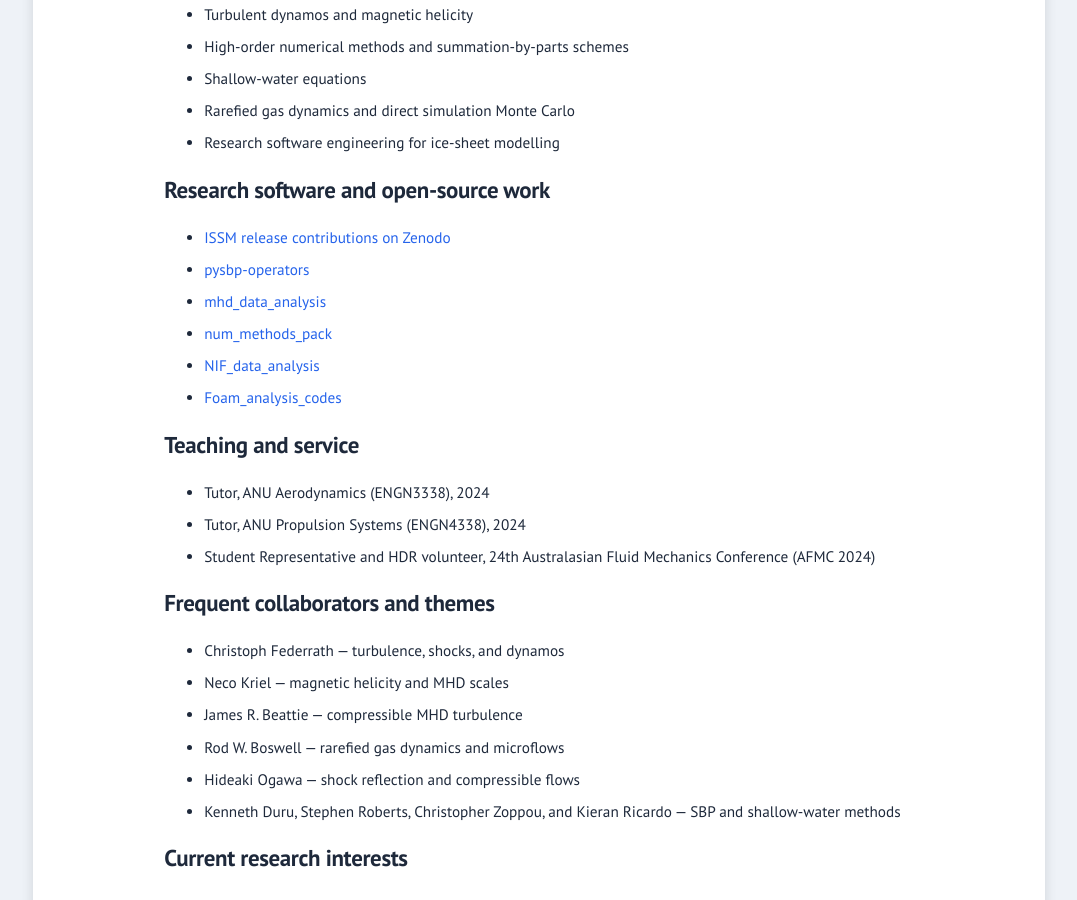
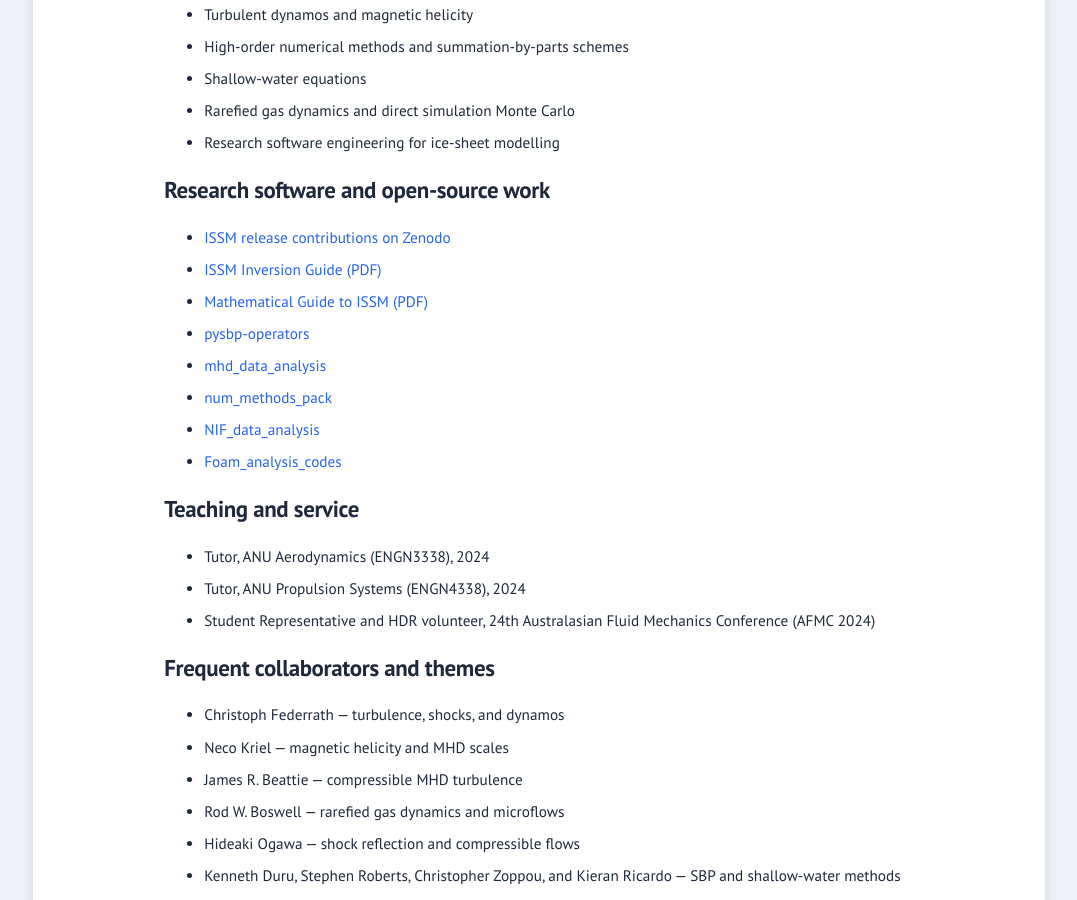
Before and after one commit to justinh2002/justinh2002.github.io, a Jekyll site: the page built from research.md, in a window 1280 px wide and 900 px high, scrolled down 773 px. Shown: the whole window, without its empty margins (101-1178 px from the left). Built offline with Jekyll 4.4.1, drawn with Linux system fonts in a browser that asks for light colours.

Commit message:
Add PDF links to research.md for ISSM documents
Co-authored-by: justinh2002 <94345578+justinh2002@users.noreply.github.com>

```diff
--- a/research.md
+++ b/research.md
@@ -35,6 +35,8 @@ fluid dynamics, shock interactions, magnetohydrodynamics, turbulence, numerical
 ## Research software and open-source work
 
 - [ISSM release contributions on Zenodo](https://zenodo.org/records/18166185)
+- [ISSM Inversion Guide (PDF)](/assets/pdfs/issm_inversion.pdf)
+- [Mathematical Guide to ISSM (PDF)](/assets/pdfs/mathematical_guide_issm.pdf)
 - [pysbp-operators](https://github.com/justinh2002/pysbp-operators)
 - [mhd_data_analysis](https://github.com/justinh2002/mhd_data_analysis)
 - [num_methods_pack](https://github.com/justinh2002/num_methods_pack)
```
